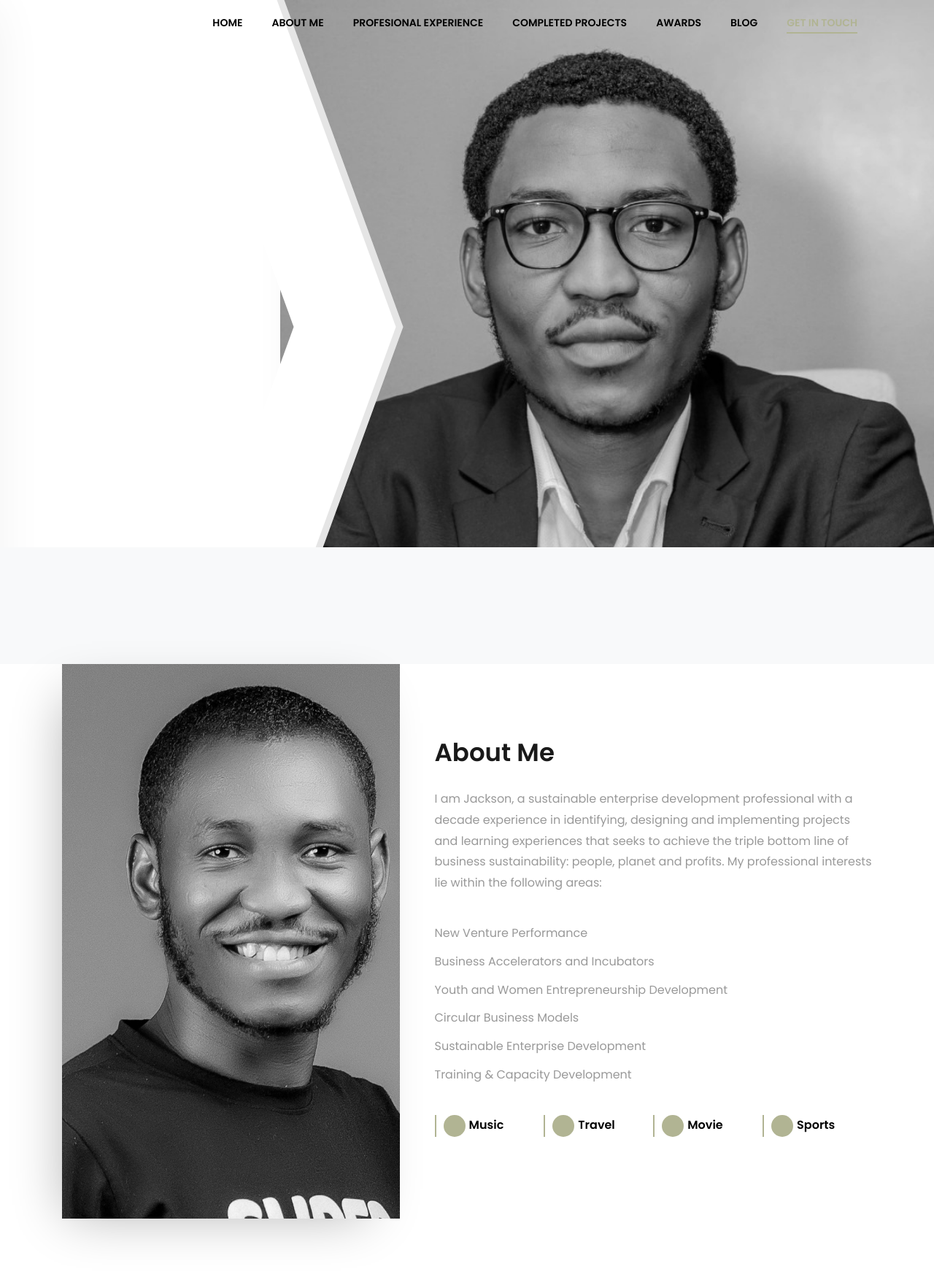
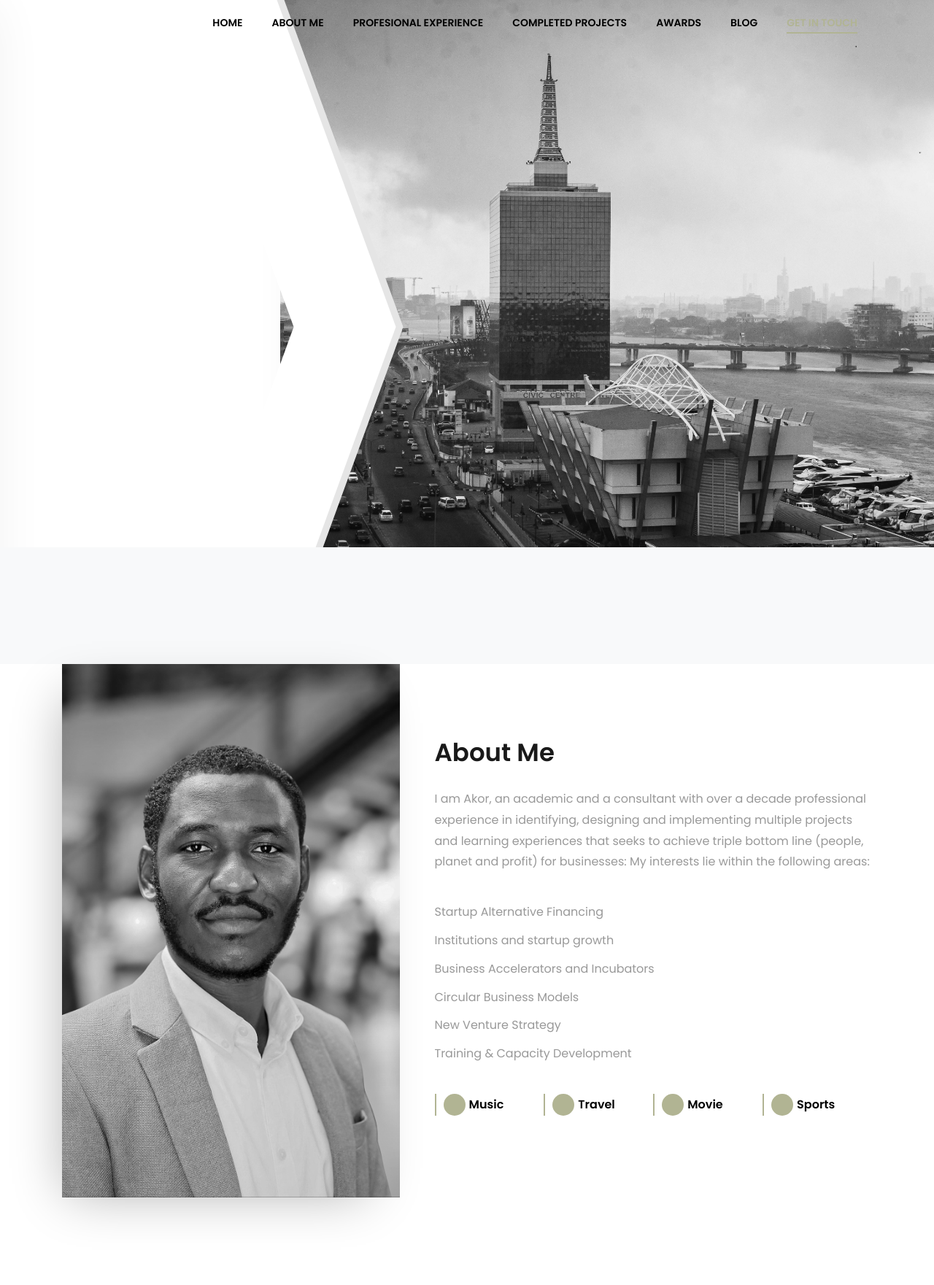
Before and after one commit to princesszion/newapp, a Django app: page / in a window 1280 px wide. Shown: the top 1761 px of the page at 73% size. Run offline with Django 5.2, Linux system fonts and the light colour scheme; data comes from the database, SQL or seed files in the repository; some libraries are stand-ins or nearby versions; some web fonts are replaced.

Commit message:
made changes

```diff
--- a/myblog/templates/index.html
+++ b/myblog/templates/index.html
@@ -66,7 +66,7 @@
 				<div class="overlay"></div>
 				<div class="container-fluid px-md-0">
 					<div class="row d-md-flex no-gutters slider-text align-items-end justify-content-end" data-scrollax-parent="true">
-						<div class="one-third order-md-last img" style="background-image:url('{% static 'blog/images/bg1.jpeg' %}');padding-top:70%;">
+						<div class="one-third order-md-last img" style="background-image:url('{% static 'blog/images/bg1.jpg' %}');padding-top:70%;">
 							<div class="overlay"></div>
 							<div class="overlay-1"></div>
 						</div>
@@ -99,7 +99,7 @@
 				<div class="col-md-6 col-lg-5 d-flex">
 					<div class="img-about img d-flex align-items-stretch">
 						<div class="overlay"></div>
-						<div class="img d-flex align-self-stretch align-items-center" style="background-image:url('{% static 'blog/images/bg2.png' %}');">
+						<div class="img d-flex align-self-stretch align-items-center" style="background-image:url('{% static 'blog/images/bg2.jpg' %}');">
 						</div>
 					</div>
 				</div>
@@ -109,14 +109,19 @@
 							<div class="col-md-12 heading-section ftco-animate">
 								<!-- <span class="subheading">My Intro</span> -->
 								<h2 class="mb-4" style="font-size: 34px; text-transform: capitalize;">About Me</h2>
-								<p>I am Jackson, a sustainable enterprise development professional with a decade experience in identifying, designing and implementing projects and learning experiences that seeks to achieve the triple bottom line of business sustainability: people, planet and profits.  My professional interests lie within the following areas:								</p>
+								<p>I am Akor, an academic and a consultant with over a decade
+									professional experience in identifying, designing and
+									implementing multiple projects and learning experiences that
+									seeks to achieve triple bottom line (people, planet and profit) for
+									businesses: My interests lie within the following areas:
+								</p>
 
 								<ul class="about-info mt-4 px-md-0 px-2">
-									<li class="d-flex">New Venture Performance</li>
-									<li class="d-flex">Business Accelerators and Incubators </li>
-									<li class="d-flex">Youth and Women Entrepreneurship Development</li>
+									<li class="d-flex">Startup Alternative Financing</li>
+									<li class="d-flex">Institutions and startup growth </li>
+									<li class="d-flex">Business Accelerators and Incubators</li>
 									<li class="d-flex">Circular Business Models</li>
-									<li class="d-flex">Sustainable Enterprise Development</li>
+									<li class="d-flex">New Venture Strategy</li>
 									<li class="d-flex">Training & Capacity Development</li>								</ul>
 							</div>
 							<div class="col-md-12">
@@ -161,7 +166,15 @@
 				<div class="col-md-12 heading-section text-center ftco-animate mb-5">
 					<span class="subheading"></span>
 					<h2 class="mb-4">Professional Experiences</h2>
-					<p style="text-align:justify ;">Over the past decade (2014–2024), I have collaborated with diverse organisations, including foundations, start-ups, established Small & Medium Scale Enterprises (SMEs), and academic institutions. With professional experience across Nigeria, Ghana, Rwanda, Kenya, Uganda, Botswana, Germany, Austria and most recently, the United States, I bring a multicultural perspective and extensive international experience to the teams I work with, ensuring the successful delivery of set targets and milestones.
+					<p style="text-align:justify ;">Over the past decade, I have worked with diverse organisations,
+													including academic institutions, foundations, startups and Small
+													&amp; Medium Scale Enterprises (SMEs). By working with organisations
+
+													across Nigeria, Ghana, Rwanda, Kenya, Uganda, Botswana,
+													Germany, Austria and the United States, I bring a multicultural
+													perspective and extensive international experience to the teams I
+													work with, ensuring the successful delivery of set targets and
+													milestones.
 
 					</p>
 				</div>
@@ -174,13 +187,13 @@
 						<div class="media-body">
 							<h3 class="heading mb-3">College of Business, University of Louisville, Kentucky, USA.</h3>
 							<p>Graduate Research Assistant <span> August 2024 – Present </span></p>
-							<ul>
+							<!-- <ul>
 								<li>Research proposal development</li>
 								<li>Conducting literature review on research projects</li>
 								<li>Collecting, cleaning, analysing research data</li>
 								<li>Compiling research reports</li>
 								<li>Dissemination of research findings.</li>
-							</ul>
+							</ul> -->
 						</div>
 					</div>
 				</div>
@@ -425,7 +438,7 @@
 			</div>
 		</div>
 	</section>
-
+		<!-- Awards Section -->
 	<section class="ftco-section ftco-project" id="projects-section" style="margin-top: -15%;">
 		<div class="col-md-12 heading-section text-center ftco-animate"style="margin-bottom: 10%;">
 					<span class="subheading"></span>
@@ -436,6 +449,19 @@
 			<div class="row ftco-animate">
 				<div class="col-md-12">
 					<div class="carousel-testimony owl-carousel">
+						<div class="item">
+							<div class="testimony-wrap py-4">
+								<div class="text">
+									<span class="fa fa-quote-left"></span>
+									<p class="mb-4 pl-5">“85 th Academy of Management Conference”</p>
+									<div class="d-flex align-items-center">										<div class="pl-3">
+											<p class="name">A Best Reviewer for the Entrepreneurship Division</p>
+											<span class="position"></span>
+										</div>
+									</div>
+								</div>
+							</div>
+						</div>
 						<div class="item">
 							<div class="testimony-wrap py-4">
 								<div class="text">
```
Also changed, not shown: myproject/settings.py (+2 -10 lines), static/blog/images/bg1.jpeg (deleted), static/blog/images/bg1.jpg (added), static/blog/images/bg2.jpg (added), static/blog/images/bg2.png (deleted), 4 other files.
